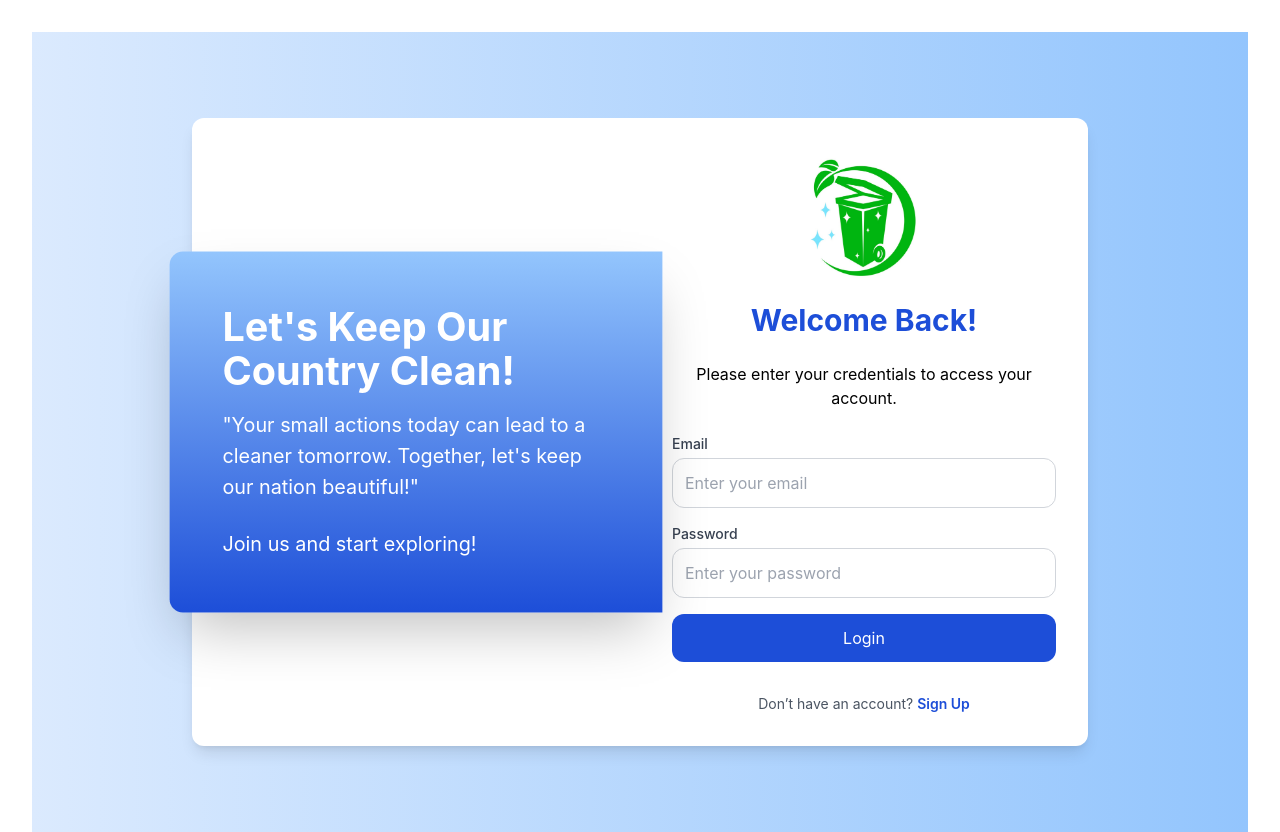
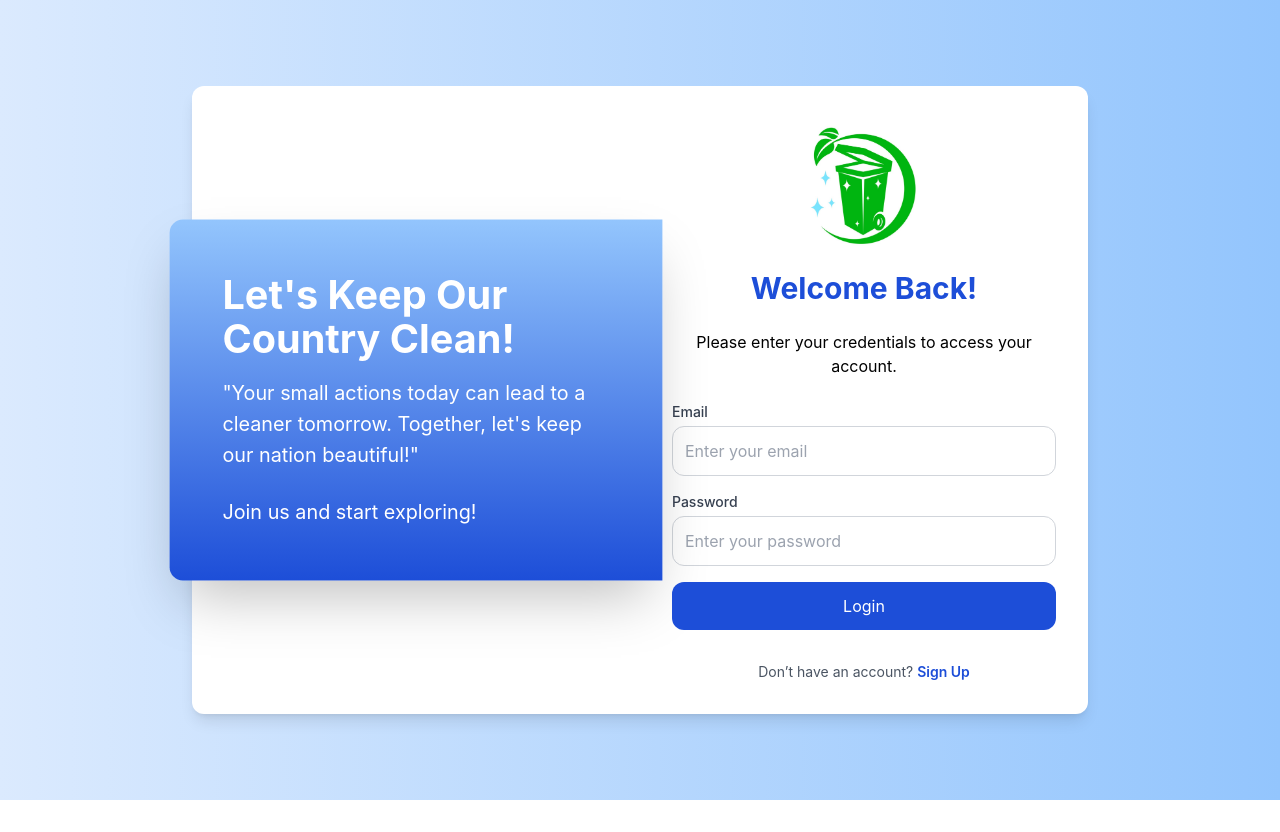
Before and after one commit to last-chaanz/csse-waste-tracker, a React (Vite) app in the folder frontend/: page / in a window 1280 px wide. After the commit the page ends 800 px from the top, so only its background shows below. Built offline with nearby package versions, Linux system fonts and the light colour scheme.

Commit message:
container fix to the website

```diff
--- a/frontend/src/App.jsx
+++ b/frontend/src/App.jsx
@@ -39,7 +39,6 @@ function App() {
 
     return (
         <Router>
-            <div className="container mx-auto mt-8">
             <Routes>
                 <Route path="/" element={<LoginForm />} />
                 <Route path="/register" element={<RegistrationForm />} />
@@ -59,7 +58,6 @@ function App() {
 
                 <Route path="*" element={<NotFound />} />
             </Routes>
-            </div>
         </Router>
     );
 }
```
Lines whose indentation alone changed are shown as unchanged.
